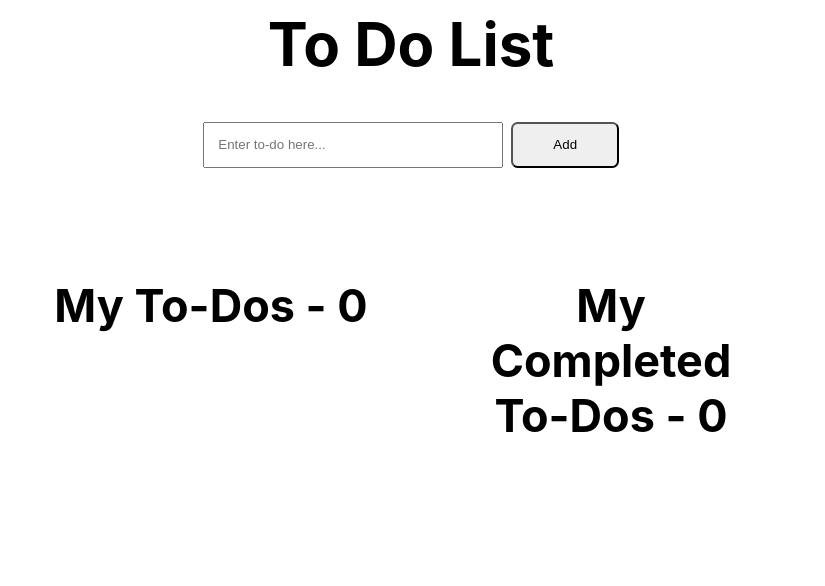
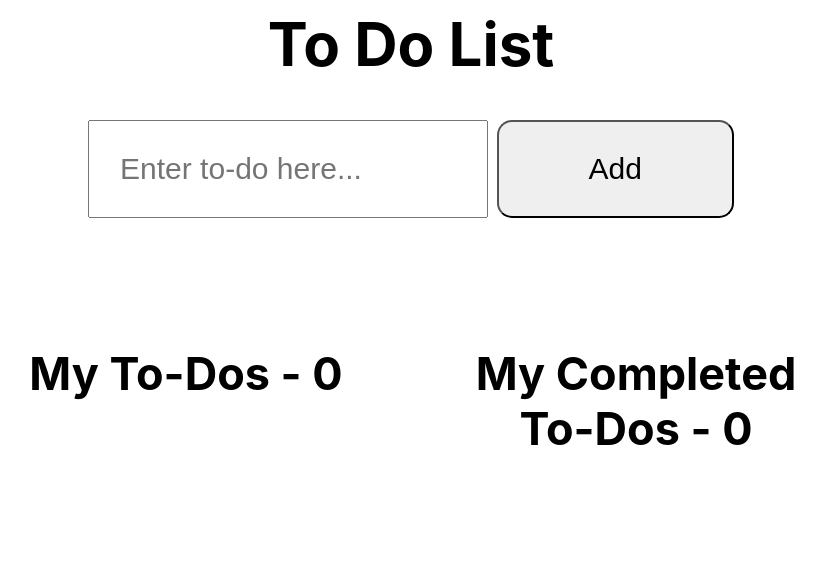
Before and after one commit to ShinFunk/toDoList, a plain HTML site: page main.html in a window 1280 px wide. Shown: the whole page, without its empty margins (229-1054 px from the left). Drawn offline with Linux system fonts and the light colour scheme.

Commit message:
font size change: submit, add

```diff
--- a/main.css
+++ b/main.css
@@ -7,7 +7,7 @@ body {
   /* center the container and imply margins */
   .container {
     padding: 0 15px;
-    max-width: 800px;
+    max-width: 900px;
     margin: auto;
   }
 
@@ -23,11 +23,13 @@ body {
     margin-bottom: 1em;
     padding: 1em 3em;
     border-radius: .5em;
+    font-size: 30px;
   }
 
   input {
-    width: 300px;
+    width: 400px;
     padding: 1em;
+    font-size: 30px;
   }
 
   /* make list containers flex */
@@ -59,8 +61,8 @@ body {
 
   .toDoItem:hover::after {
     content: "\2713";
-    width: 20px;
-    height: 20px;
+    width: 25px;
+    height: 28px;
     background: #66FCF1;
     position: absolute;
     right: 0;
```
